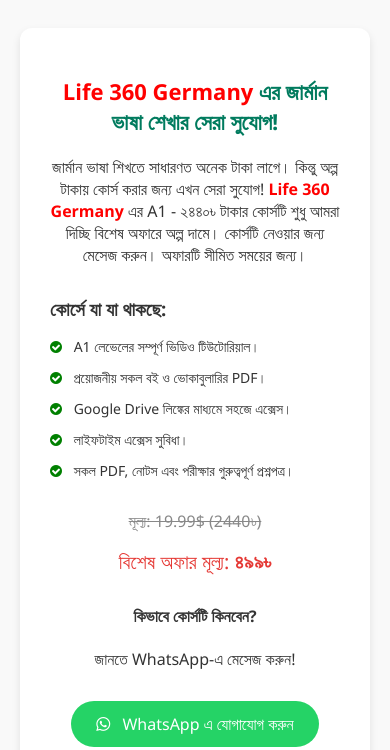
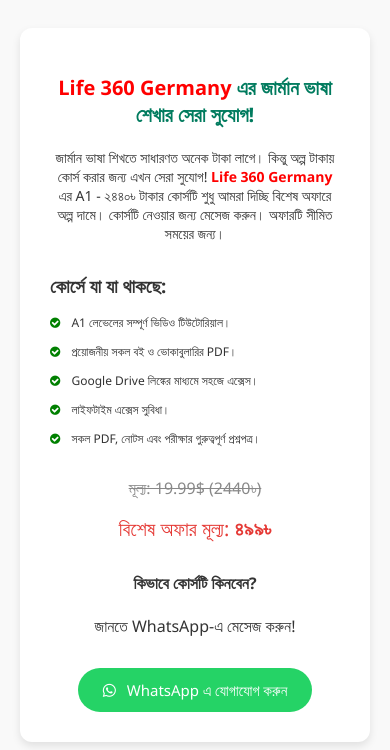
Before and after one commit to LadenHossain/Go-German, a plain HTML site: page index.html in a window 390 px wide. Shown: the part 373-1123 px from the top of the page. Drawn offline with Linux system fonts and the light colour scheme.

Commit message:
Update index.html

```diff
--- a/index.html
+++ b/index.html
@@ -453,7 +453,7 @@
 }
 
 .whatsapp-btn i {
-  margin-right: 8px;
+  margin-right: 7px;
 }
 
 .whatsapp-btn:hover {
@@ -468,14 +468,20 @@
 /* Mobile Responsive */
 @media (max-width: 600px) {
   .course-offer h2 {
-    font-size: 22px;
+    font-size: 20px;
   }
   .features ul li {
-    font-size: 14px;
+    font-size: 12px;
   }
   .offer-price {
     font-size: 20px;
   }
+  .course-offer .intro-text {
+  font-size: 14px;
+}
+.whatsapp-btn {
+  font-size: 15px;
+}
 }
 
 
```
